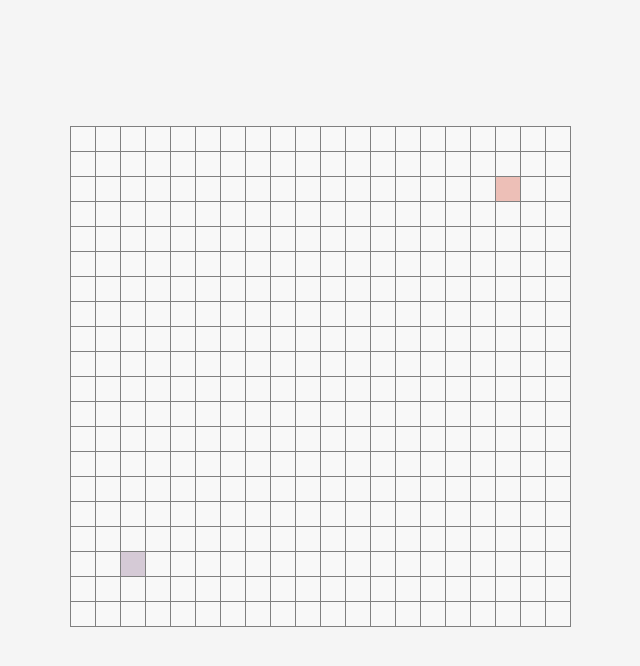
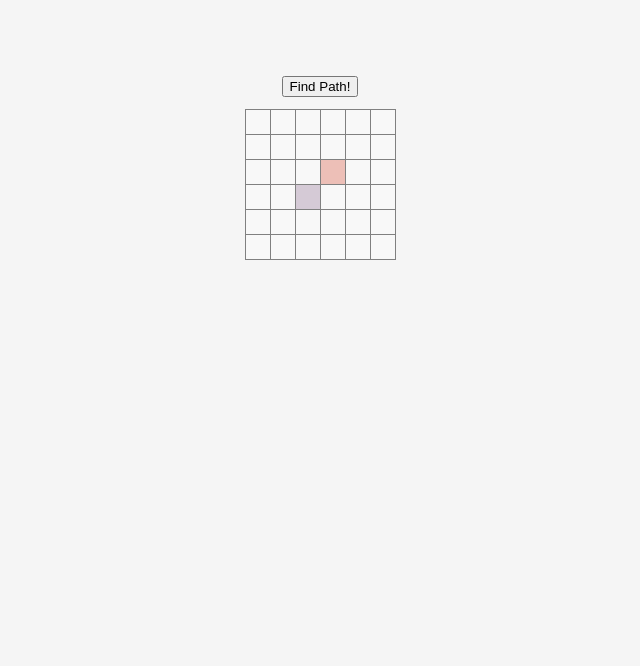
Before and after one commit to jeongookmoon/graph_comparison, a React (Create React App) app: page / in a window 1280 px wide. Shown: the top 666 px of the page, without its empty margins (320-960 px from the left). Built offline with nearby package versions, Linux system fonts and the light colour scheme.

Commit message:
added a star algorithm + heuristic manhattan

```diff
--- /dev/null
+++ b/src/algorithms/runAstar.js
@@ -0,0 +1,193 @@
+import { START_NODE, END_NODE } from "../constants";
+import { getRowAndColIndexesObjectFromStringKey } from "../helper";
+
+class AstarNode {
+  constructor(node_key, node_type) {
+    this._key = node_key;
+    this._type = node_type;
+    // actual distance between parent and current node
+    this._valueG = Infinity;
+    // heuristic, direct distance between end and current node
+    this._valueH = Infinity;
+    // sum of g and h; priority distance. The lower the better
+    this._valueF = this._valueG + this._valueH;
+    this._neighbors = [];
+    this._parentNode = null;
+  }
+
+  set key(newKey) {
+    this._key = newKey;
+  }
+
+  get key() {
+    return this._key;
+  }
+
+  set type(nodeType) {
+    this._type = nodeType;
+  }
+
+  get type() {
+    return this._type;
+  }
+
+  set valueG(value) {
+    this._valueG = value;
+    this.updateValueF();
+  }
+
+  get valueG() {
+    return this._valueG;
+  }
+
+  set valueH(value) {
+    this._valueH = value;
+    this.updateValueF();
+  }
+
+  get valueH() {
+    return this._valueH;
+  }
+
+  updateValueF() {
+    this._valueF = this._valueG + this._valueH;
+  }
+
+  get valueF() {
+    return this._valueF;
+  }
+
+  generateNeighbors(grid) {
+    const { row_index, col_index } = getRowAndColIndexesObjectFromStringKey(
+      this._key
+    );
+
+    const bottomNode = row_index > 0 ? grid[row_index - 1][col_index] : null;
+    const upperNode =
+      row_index < grid[row_index] - 1 ? grid[row_index - 1][col_index] : null;
+    const leftNode = col_index > 0 ? grid[row_index][col_index - 1] : null;
+    const rightNode =
+      row_index < grid[0].length ? grid[row_index][col_index + 1] : null;
+
+    if (bottomNode) this._neighbors.push(bottomNode);
+    if (upperNode) this._neighbors.push(upperNode);
+    if (leftNode) this._neighbors.push(leftNode);
+    if (rightNode) this._neighbors.push(rightNode);
+  }
+
+  get neighbors() {
+    return this._neighbors;
+  }
+
+  set parentNode(node) {
+    this._parentNode = node;
+  }
+
+  get parentNode() {
+    return this._parentNode;
+  }
+}
+
+const getGridWithAstarNodes = (grid) => {
+  const aStarGrid = [];
+  for (let row_index = 0; row_index < grid.length; row_index++) {
+    aStarGrid[row_index] = [];
+    for (let col_index = 0; col_index < grid[0].length; col_index++) {
+      const { node_key, curr_type } = grid[row_index][col_index];
+      const aStarNode = new AstarNode(node_key, curr_type);
+
+      if (curr_type === START_NODE) {
+        aStarNode.valueG = 0.0;
+        aStarNode.valueH = 0.0;
+      } else if (curr_type === END_NODE) {
+        aStarNode.valueH = 0.0;
+      }
+
+      aStarGrid[row_index][col_index] = aStarNode;
+    }
+  }
+  return aStarGrid;
+};
+
+const setNeighborsPerNode = (grid) => {
+  grid.forEach((rows) => {
+    rows.forEach((node) => {
+      node.generateNeighbors(grid);
+    });
+  });
+};
+
+const runAstar = (grid, startNodePosition, endNodePosition) => {
+  // setup grid for Astar
+  const aStarGrid = getGridWithAstarNodes(grid);
+  setNeighborsPerNode(aStarGrid);
+
+  // helpers
+  let openList = [];
+  const closedList = [];
+  const visitedList = [];
+  const solutionList = [];
+
+  const startNode =
+    aStarGrid[startNodePosition.row_index][startNodePosition.col_index];
+  const endNode =
+    aStarGrid[endNodePosition.row_index][endNodePosition.col_index];
+
+  openList.push(startNode);
+  while (openList.length > 0) {
+    let lowestNode = openList.reduce((prevNode, currNode) =>
+      prevNode.valueF < currNode.valueF ? prevNode : currNode
+    );
+
+    if (lowestNode === endNode) {
+      let solutionNode = lowestNode;
+
+      solutionList.push(solutionNode);
+      while (solutionNode.parentNode) {
+        solutionList.push(solutionNode.parentNode);
+        solutionNode = solutionNode.parentNode;
+      }
+
+      return { visitedList, solutionList, notFound: false };
+    } else visitedList.push(lowestNode);
+
+    openList = openList.filter((node) => node !== lowestNode);
+    closedList.push(lowestNode);
+
+    const { neighbors } = lowestNode;
+    for (let i = 0; i < neighbors.length; i++) {
+      const neighborNode = neighbors[i];
+      if (closedList.includes(neighborNode)) continue;
+
+      const newValueG = lowestNode.valueG + 1;
+      let newPathFound = false;
+
+      if (openList.includes(neighborNode) && newValueG < neighborNode.valueG) {
+        neighborNode.valueG = newValueG;
+        newPathFound = true;
+      } else if (!openList.includes(neighborNode)) {
+        neighborNode.valueG = newValueG;
+        newPathFound = true;
+        openList.push(neighborNode);
+      }
+
+      if (newPathFound) {
+        neighborNode.valueH = heuristicManhattan(neighborNode, endNode);
+        neighborNode.updateValueF();
+        neighborNode.parentNode = lowestNode;
+      }
+    }
+  }
+  return { visitedList, solutionList, notFound: true };
+};
+
+// Ref: theory.stanford.edu/~amitp/GameProgramming/Heuristics.html
+const heuristicManhattan = (nodeA, nodeB) => {
+  const nodeA_row = getRowAndColIndexesObjectFromStringKey(nodeA.key).row_index;
+  const nodeA_col = getRowAndColIndexesObjectFromStringKey(nodeA.key).col_index;
+  const nodeB_row = getRowAndColIndexesObjectFromStringKey(nodeB.key).row_index;
+  const nodeB_col = getRowAndColIndexesObjectFromStringKey(nodeB.key).col_index;
+  return Math.abs(nodeA_row - nodeB_row) + Math.abs(nodeA_col - nodeB_col);
+};
+
+export default runAstar;
--- a/src/app.scss
+++ b/src/app.scss
@@ -1,7 +1,5 @@
-body,html {
-  height: 100%;
-}
+@import "./colors.scss";
 
 body {
-  background-color: #F5F5F5;
+  background-color: $background_color;
 }
--- a/src/colors.scss
+++ b/src/colors.scss
@@ -1,4 +1,5 @@
 $border_color: grey;
+$background_color: #f5f5f5;
 $light_white: #f8f8f8;
 $light_grey: #efeff0;
 $light_purple: #d5cad6;
@@ -8,6 +9,7 @@ $light_yellowish_green: #dbd56e;
 
 :export {
   border_color: $border_color;
+  background_color: $background_color;
   light_white: $light_white;
   light_grey: $light_grey;
   light_purple: $light_purple;
--- a/src/components/Grid.js
+++ b/src/components/Grid.js
@@ -3,14 +3,19 @@ import {
   GRID_INFO,
   EMPTY_NODE,
   WALL_NODE,
+  REVIEWED_NODE,
+  SOLUTION_NODE,
   START_NODE,
   START_NODE_POSITION_INFO,
   END_NODE,
   END_NODE_POSITION_INFO,
   NODE_CLASSNAME,
 } from "../constants";
+import { getRowAndColIndexesObjectFromStringKey } from "../helper";
 import Node from "./Node";
+import runAstar from "../algorithms/runAstar";
 import "./grid.scss";
+import "./menu.scss";
 
 const Grid = () => {
   const [isMouseDown, setIsMouseDown] = useState(false);
@@ -143,7 +148,42 @@ const Grid = () => {
     setGrid(newGrid);
   };
 
+  const runGraphAlgorithm = (choice) => {
+    if (choice === "Astar") {
+      const { visitedList, solutionList, notFound } = runAstar(
+        grid,
+        startNodePosition,
+        endNodePosition
+      );
+      drawSolutionPath(solutionList);
+    }
+  };
+
+  const drawSolutionPath = (pathList) => {
+    pathList.forEach((pathNode, index) => {
+      setTimeout(() => {
+        const { type } = pathNode;
+        if (type === START_NODE || type === END_NODE) return;
+        const { row_index, col_index } = getRowAndColIndexesObjectFromStringKey(
+          pathNode.key
+        );
+        const newGrid = grid.slice();
+        const currentNode = newGrid[row_index][col_index];
+        const newNode = {
+          ...currentNode,
+          curr_type: SOLUTION_NODE,
+        };
+        newGrid[row_index][col_index] = newNode;
+        setGrid(newGrid);
+      }, index*50);
+    });
+  };
+
   return (
+    <div>
+      <div className="menu">
+        <button onClick={() => runGraphAlgorithm("Astar")}>Find Path!</button>
+      </div>
       <div className="container">
         <div
           className="grid"
@@ -168,6 +208,7 @@ const Grid = () => {
           ))}
         </div>
       </div>
+    </div>
   );
 };
 
--- a/src/components/Main.js
+++ b/src/components/Main.js
@@ -2,7 +2,7 @@ import React from "react";
 import Grid from "./Grid";
 
 const Main = () => {
-  return(
+  return (
     <div className="main">
       <Grid />
     </div>
--- a/src/components/grid.scss
+++ b/src/components/grid.scss
@@ -1,7 +1,7 @@
 @import "../colors.scss";
 
 .container {
-  margin-top: 10%;
+  margin-top: 1%;
   display: flex;
   justify-content: center;
 }
--- /dev/null
+++ b/src/components/menu.scss
@@ -0,0 +1,5 @@
+.menu {
+  margin-top: 6%;
+  justify-content: center;
+  text-align: center;
+}
--- a/src/constants.js
+++ b/src/constants.js
@@ -4,9 +4,9 @@ export const NODE_TYPES = {
   WALL_NODE: "#DBD56E",
   START_NODE: "#d5cad6",
   END_NODE: "#edbfb7",
-  REVIEWED_NODE: "REVIEWED",
+  REVIEWED_NODE: "black",
   UNDER_REVIEW_NODE: "UNDER_REVIEW",
-  SOLUTION_NODE: "SOLUTION",
+  SOLUTION_NODE: "#D0D6B3",
 };
 
 export const {
@@ -20,8 +20,8 @@ export const {
 } = NODE_TYPES;
 export const NODE_CLASSNAME = "each_node";
 
-export const ROW_LENGTH = 20;
-export const COL_LENGTH = 20;
+export const ROW_LENGTH = 6;
+export const COL_LENGTH = 6;
 export const START_NODE_POSITION_INFO = { row_index: ROW_LENGTH - 3, col_index: 2 };
 export const END_NODE_POSITION_INFO = { row_index: 2, col_index: COL_LENGTH - 3 };
 
```
Lines whose indentation alone changed are shown as unchanged.
